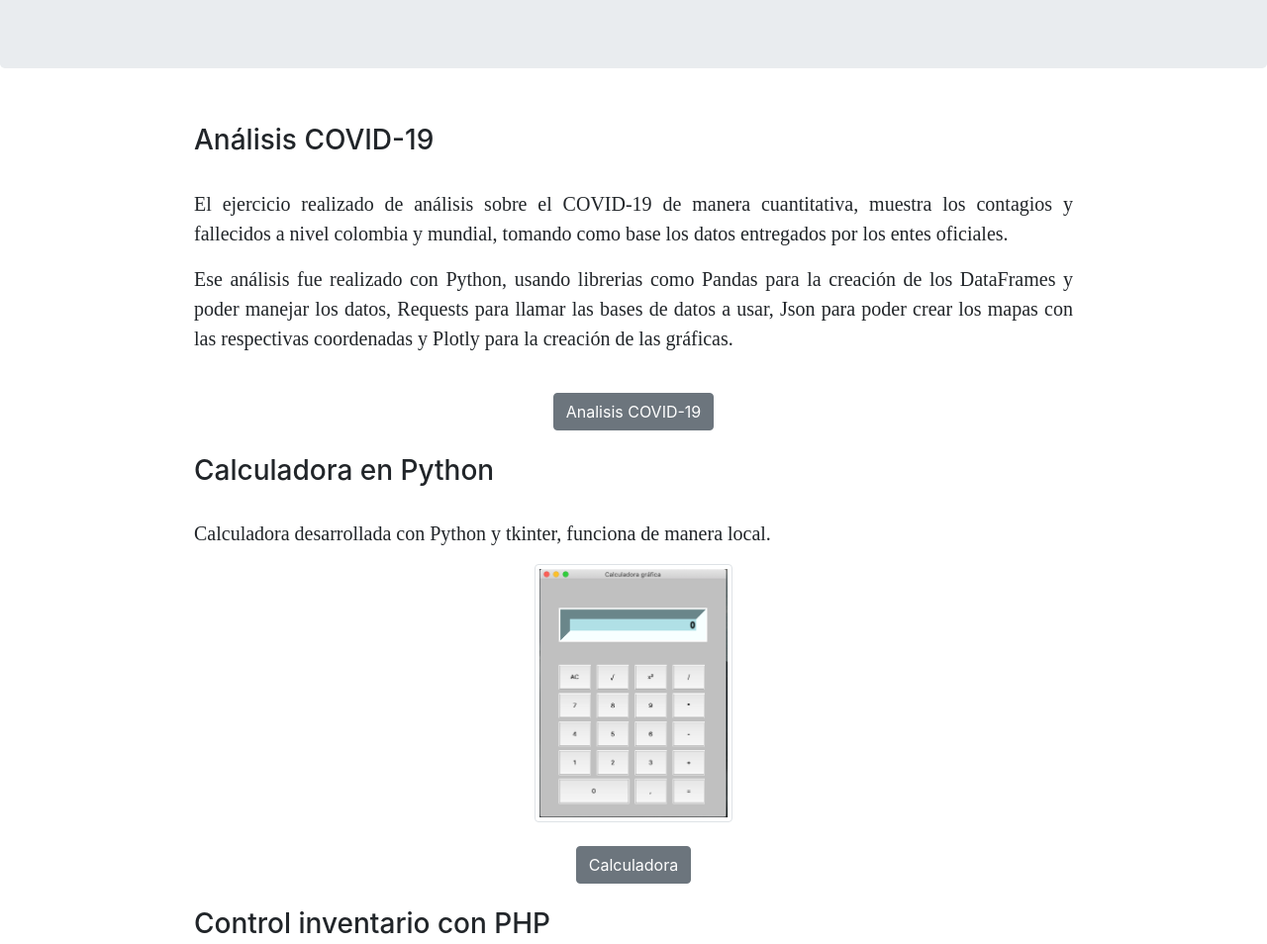
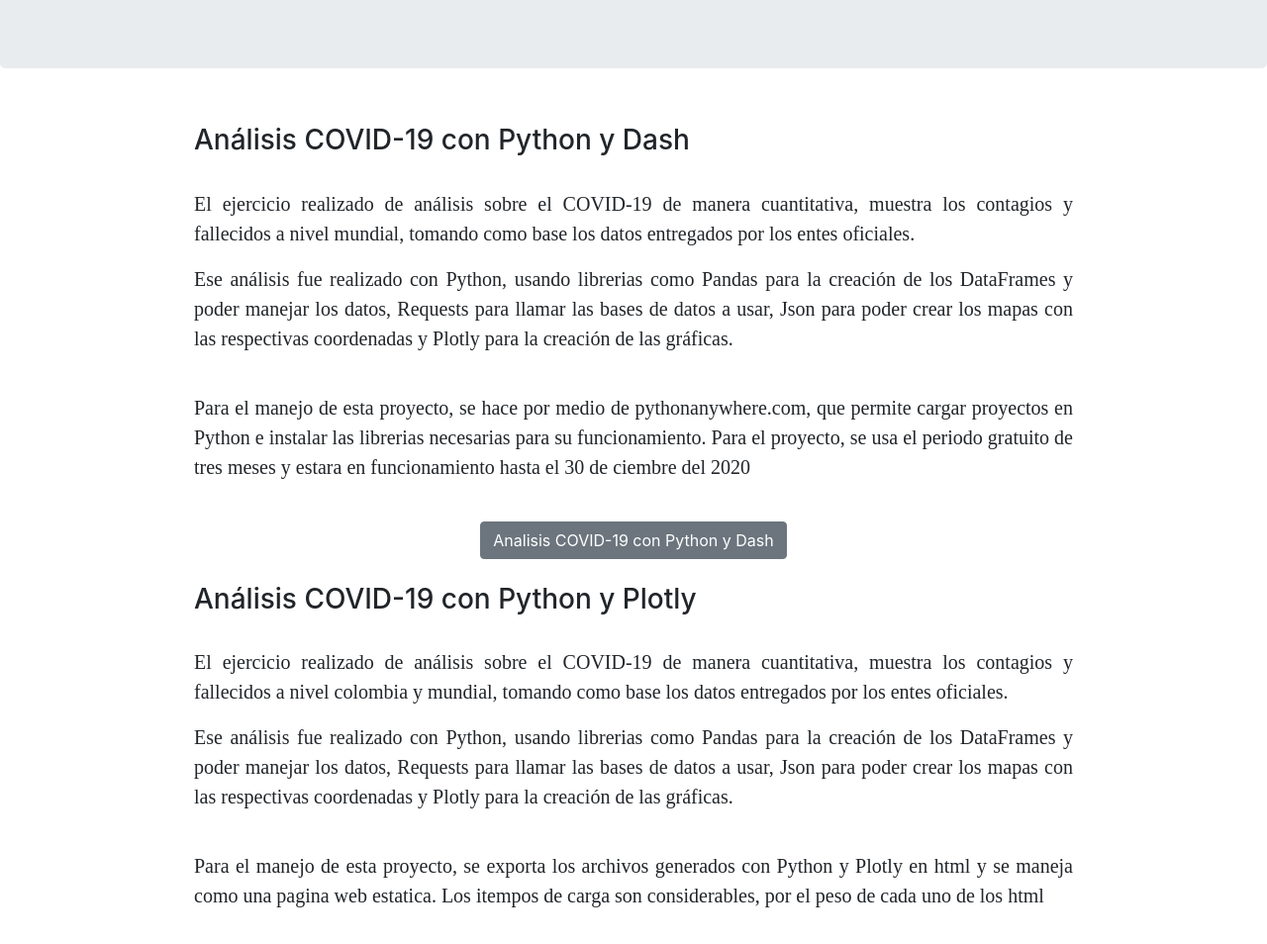
Before and after one commit to andresmtr/Andres_Triana_HV, a plain HTML site: page Proyectos.html in a window 1280 px wide. Shown: the part 163-1117 px from the top of the page at 99% size. Drawn offline with nearby package versions, Linux system fonts and the light colour scheme; a web font is replaced by a local one.

Commit message:
commit-30-09-2020-9.20

```diff
--- a/Proyectos.html
+++ b/Proyectos.html
@@ -48,12 +48,36 @@
       <!-- CONTENIDO -->
       <div class="container">
 
-          <h3 class="left_world">Análisis COVID-19</h3><br>
+        <h3 class="left_world">Análisis COVID-19 con Python y Dash</h3><br>
+        <p>El ejercicio realizado de análisis sobre el COVID-19 de manera cuantitativa, muestra los contagios y fallecidos a nivel mundial, tomando como base los datos entregados
+          por los entes oficiales.
+        </p>
+        <p>Ese análisis fue realizado con Python, usando librerias como Pandas para la creación de los DataFrames y poder manejar los datos, Requests para llamar las bases de datos a usar,
+          Json para poder crear los mapas con las respectivas coordenadas y Plotly para la creación de las gráficas.
+        </p>
+        <br>
+        <p>Para el manejo de esta proyecto, se hace por medio de pythonanywhere.com, que permite cargar proyectos en Python e instalar las librerias necesarias para su funcionamiento.
+          Para el proyecto, se usa el periodo gratuito de tres meses y estara en funcionamiento hasta el 30 de ciembre del 2020
+        </p>
+        <br>
+        <div class="row">
+          <div class="col text-center">
+            <a href="http://andresmtr.pythonanywhere.com" target="_blank" class="btn btn-secondary">Analisis COVID-19 con Python y Dash</a>
+          </div>
+        </div>
+        <br>
+
+
+          <h3 class="left_world">Análisis COVID-19 con Python y Plotly</h3><br>
             <p>El ejercicio realizado de análisis sobre el COVID-19 de manera cuantitativa, muestra los contagios y fallecidos a nivel colombia y mundial, tomando como base los datos entregados
               por los entes oficiales.
             </p>
             <p>Ese análisis fue realizado con Python, usando librerias como Pandas para la creación de los DataFrames y poder manejar los datos, Requests para llamar las bases de datos a usar,
               Json para poder crear los mapas con las respectivas coordenadas y Plotly para la creación de las gráficas.
+            </p>
+            <br>
+            <p>Para el manejo de esta proyecto, se exporta los archivos generados con Python y Plotly en html y se maneja como una pagina web estatica. Los itempos de carga son considerables,
+              por el peso de cada uno de los html
             </p>
             <br>
             <div class="row">
```
